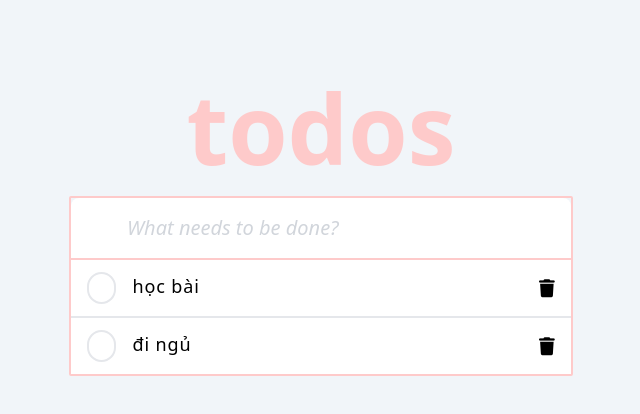
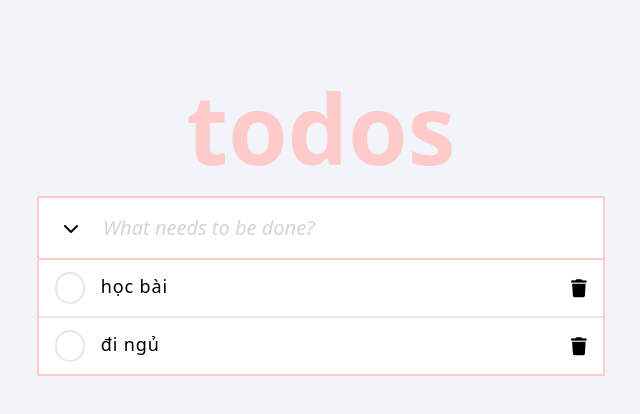
Before and after one commit to sansanhatecode/todolist-upgrade, a React (Create React App) app: page / in a window 1280 px wide. Shown: the top 414 px of the page, without its empty margins (319-959 px from the left). Built offline with nearby package versions, Linux system fonts and the light colour scheme.

Commit message:
finish downButton

```diff
--- a/src/App.jsx
+++ b/src/App.jsx
@@ -63,9 +63,22 @@ class App extends React.Component {
     })
   }
 
+  //danh dau tat ca cong viec da duoc lam xong (khong lam xong)
+  handleDownButtonClick = () => {
+    const {jobs} = this.state;
+    let jobsCheck = jobs;
+    //kiểm tra xem có phải tất cả các công việc đều đã được làm xong hay chưa?
+    const isNotDone = jobsCheck.some(job => !(job.done))
+    let newJobs = jobs;
+    newJobs.map(job => (job.done = isNotDone))
+    this.setState({
+      jobs : newJobs,
+    })
+    // console.log(newJobs);
+  }
+
   render() {
     const {
-      // currentJob,
       jobs
     } = this.state;
 
@@ -75,6 +88,7 @@ class App extends React.Component {
         <div className="border-2 border-red-200 rounded-sm">
           <Header
             headerProps={this.handleAdd}
+            handleDownButtonClick={this.handleDownButtonClick}
           />
           <ContentList
             jobs={jobs}
--- /dev/null
+++ b/src/components/Footer.jsx
@@ -0,0 +1 @@
+import React from "react";
--- a/src/components/Header.jsx
+++ b/src/components/Header.jsx
@@ -29,11 +29,18 @@ class Header extends React.Component {
 
     render(){
         const {currentJob} = this.state;
+        const {handleDownButtonClick} = this.props;
         return (
-            <div>
+            <div className="flex gap-4 items-center border-red-200 border-b-2 bg-white pl-4">
+                <button
+                    className="w-8 h-8"
+                    onClick = {handleDownButtonClick}
+                >
+                    <i class="fa-solid fa-chevron-down"></i>
+                </button>
                 <input
                     className="
-                        pl-14 py-4 w-[500px] rounded-t-lg border-red-200 border-b-2 focus:outline-none text-xl
+                        py-4 w-[500px] rounded-t-lg  focus:outline-none text-xl
                         placeholder:text-gray-300 placeholder:italic"
                     type="text"
                     value={currentJob}
```
